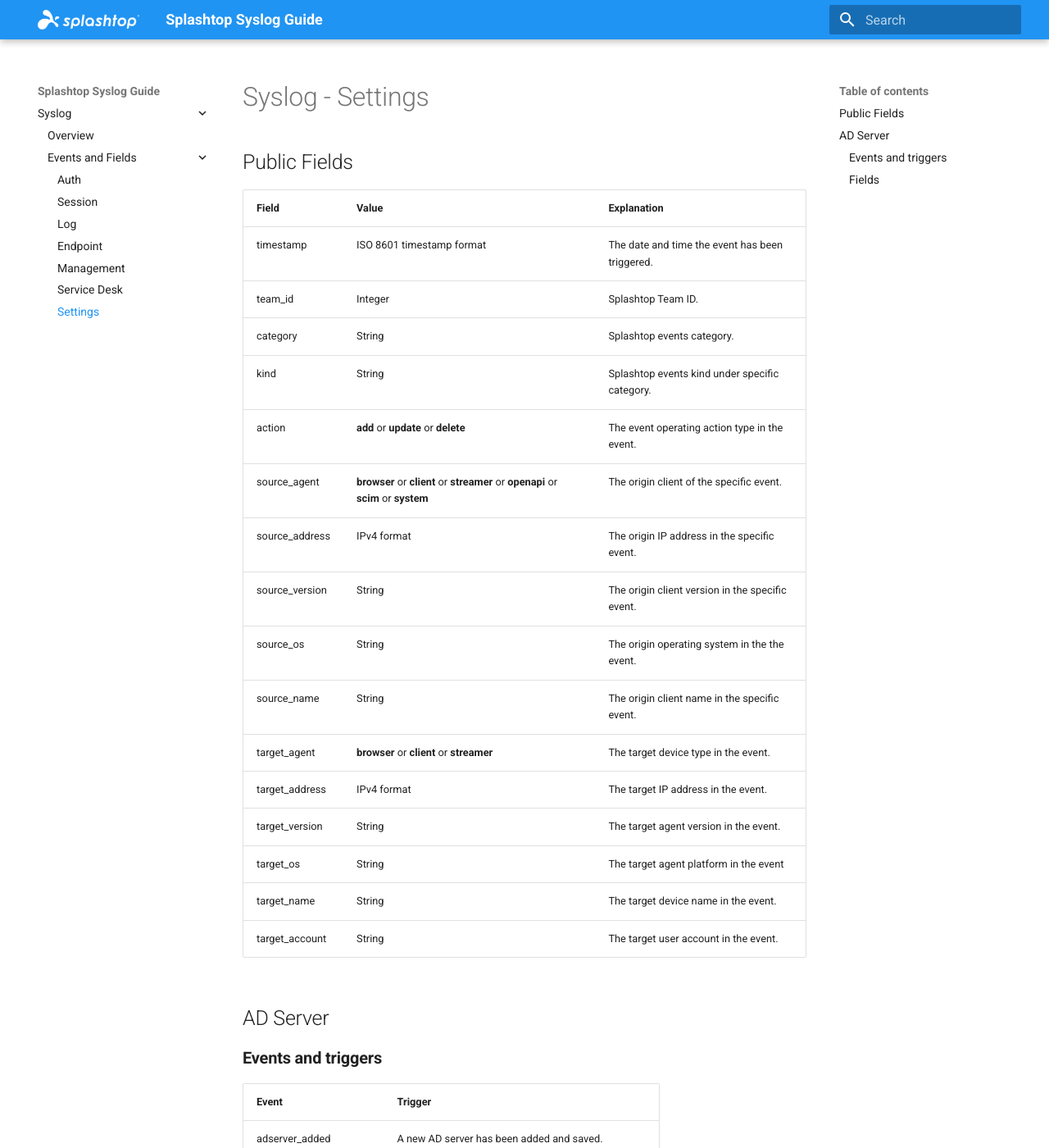
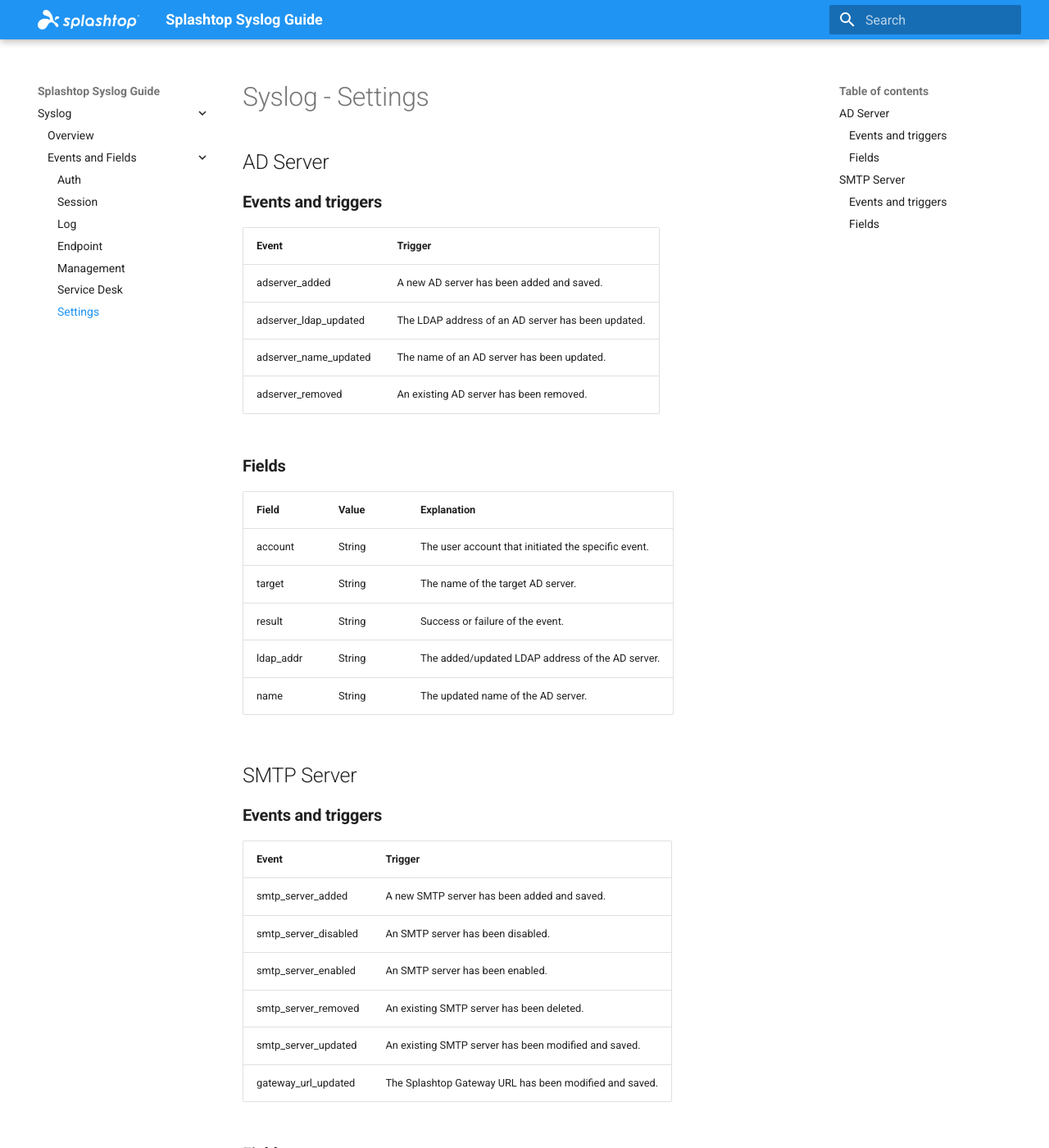
Before and after one commit to SplashtopInc/OnPrem-Syslog-Guide, an MkDocs documentation site: the page built from docs/category/settings.md, in a window 1280 px wide and 1400 px high. Shown: the whole window at 82% size. Built offline with MkDocs 1.6.1 and Material for MkDocs 9.7.7, drawn with Linux system fonts in a browser that asks for light colours; some of the changed text lies outside the part shown.

Commit message:
Update settings.md

```diff
--- a/docs/category/settings.md
+++ b/docs/category/settings.md
@@ -20,6 +22,7 @@
 | target_os | String | The target agent platform in the event |
 | target_name | String | The target device name in the event. |
 | target_account | String | The target user account in the event. |
+-->
 
 ## AD Server
 
@@ -40,3 +43,29 @@
 | result | String | Success or failure of the event. |
 | ldap_addr | String | The added/updated LDAP address of the AD server. |
 | name | String | The updated name of the AD server. |
+
+
+## SMTP Server
+
+### **Events and triggers**
+
+| **Event** | **Trigger** |
+| --- | --- |
+| smtp_server_added | A new SMTP server has been added and saved. |
+| smtp_server_disabled | An SMTP server has been disabled. |
+| smtp_server_enabled | An SMTP server has been enabled. |
+| smtp_server_removed | An existing SMTP server has been deleted. |
+| smtp_server_updated | An existing SMTP server has been modified and saved. |
+| gateway_url_updated | The Splashtop Gateway URL has been modified and saved. |
+
+### **Fields**
+
+| **Field** | **Value** | **Explanation** |
+| --- | --- | --- |
+| target | String | The target SMTP server address or specific configuration items such as gateway_url, address, email. |
+| old_url | String | The previous Gateway URL. |
+| old_addr | String | The previous SMTP server address. |
+| old_mail | String | The previous sender Email address. |
+| new_url | String | The updated Gateway URL. |
+| new_addr | String | The updated SMTP server address. |
+| new_email | String | The updated sender Email address. |
```
Also changed, not shown: other parts of docs/category/settings.md (+2 -0 lines).
